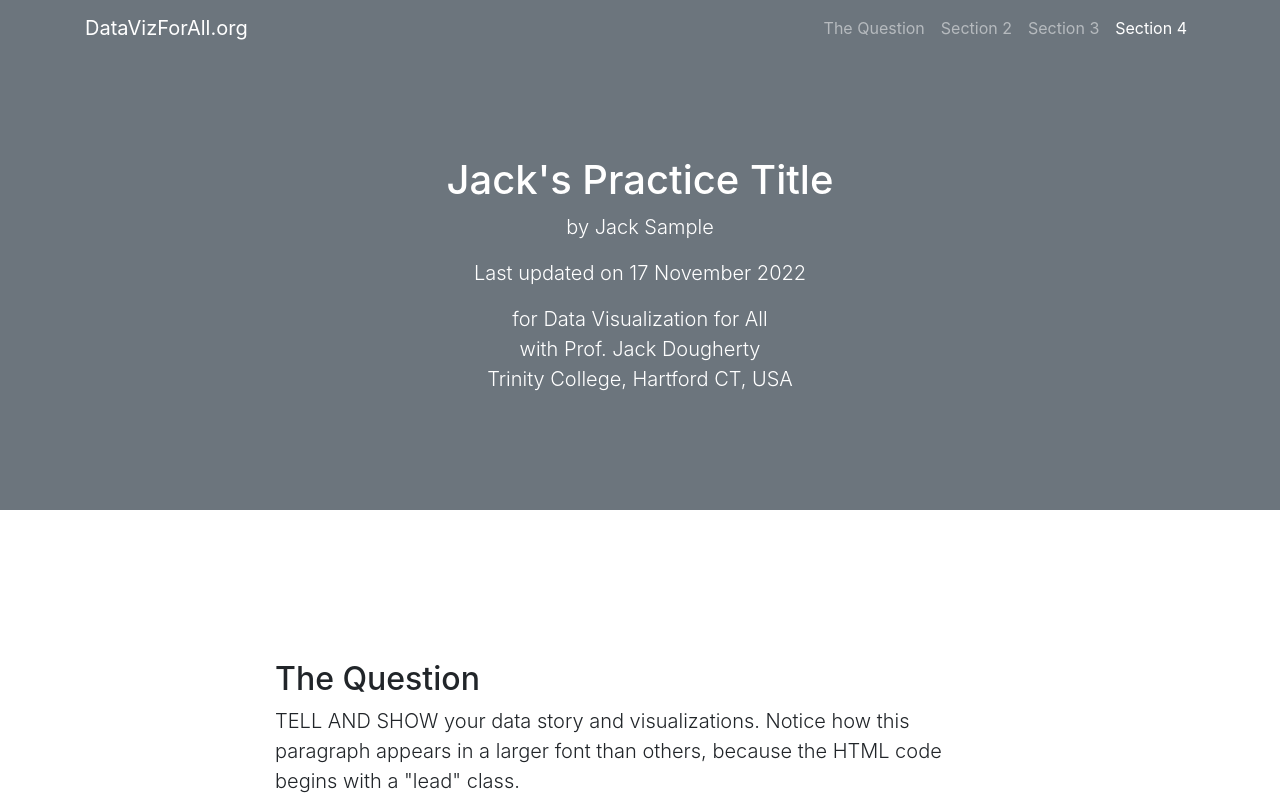
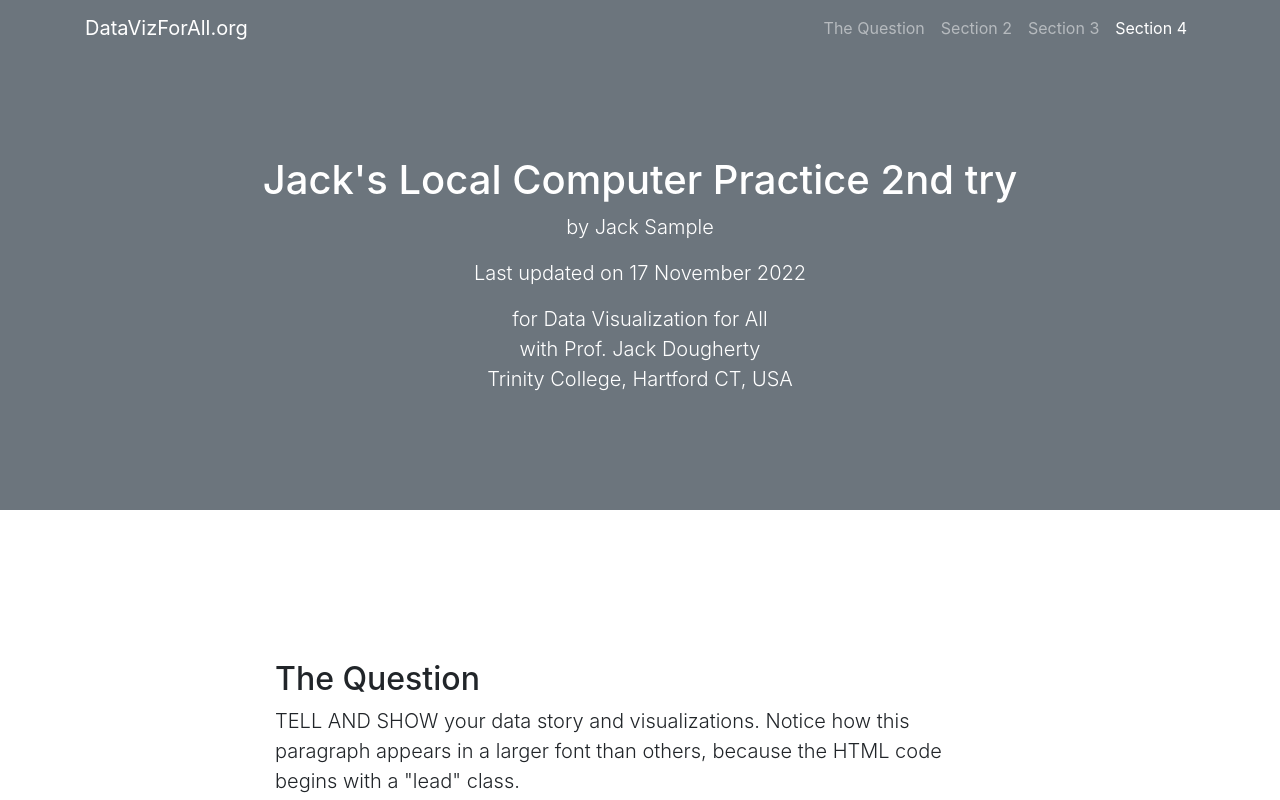
Before and after one commit to JackDougherty/jack-sample-story, a plain HTML site: page index.html in a window 1280 px wide. Shown: the top 800 px of the page. Drawn offline with nearby package versions, Linux system fonts and the light colour scheme.

Commit message:
Update index.html

```diff
--- a/index.html
+++ b/index.html
@@ -53,7 +53,7 @@
 
   <header class="bg-secondary text-white">
     <div class="container text-center">
-      <h1>Jack's Practice Title</h1>
+      <h1>Jack's Local Computer Practice 2nd try</h1>
       <p class="lead">by Jack Sample</p>
       <p class="lead">Last updated on 17 November 2022</p>
       <p class="lead">for Data Visualization for All</br>with Prof. Jack Dougherty</br>Trinity College, Hartford CT, USA</p>
```
